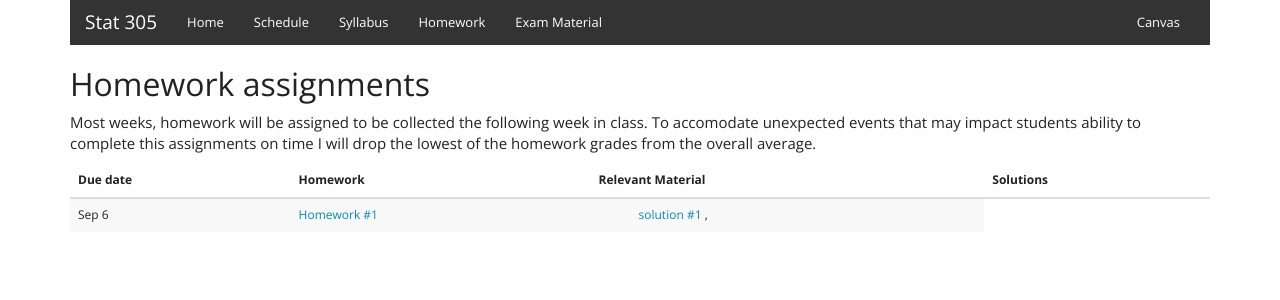
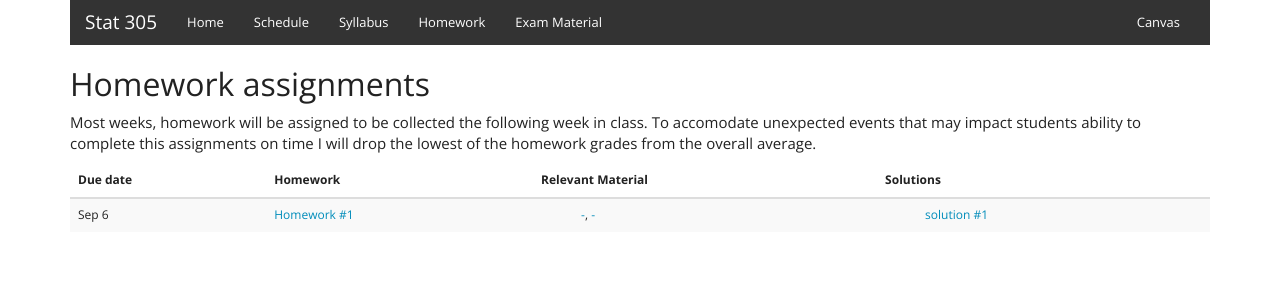
Before and after one commit to ashirazist/stat305.github.io, a Jekyll site: the page built from homework.html, in a window 1280 px wide. Shown: the top 300 px of the page. Built offline with Jekyll 4.4.1, drawn with Linux system fonts in a browser that asks for light colours.

Commit message:
edit homework 1

```diff
--- a/homework.html
+++ b/homework.html
@@ -25,10 +25,14 @@ Most weeks, homework will be assigned to be collected the following week in clas
       <tr>
         <td>Sep 6</td>
         <td><a href="./materials/hw/hw1/stat305-hw1.pdf">Homework #1</a></td>
-
         <td>
           <dd>
-          <a href="">solution #1</a> <a href=""></a>, <br>
+          <a >-</a>, <a href="">-</a> <br>
+          <a href=""></a> <a href=""></a></dd>
+          </td>
+        <td>
+          <dd>
+          <a href="">solution #1</a> <a href=""></a> <br>
 
           </dd>
         </td>
```
